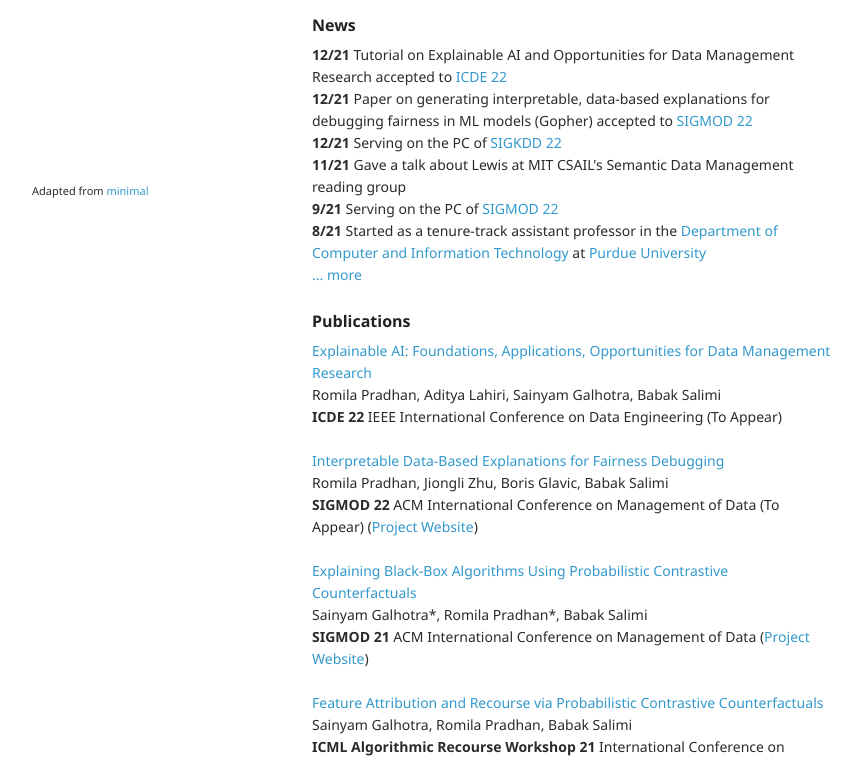
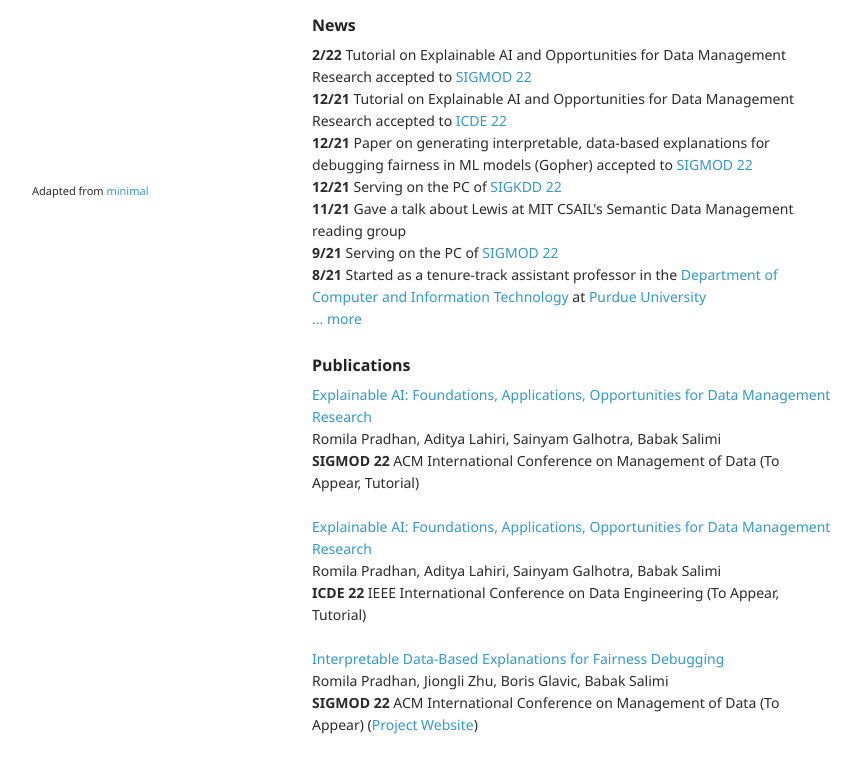
Before and after one commit to romilapradhan/old-website, a plain HTML site: page index.html in a window 1280 px wide. Shown: the part 528-1286 px from the top of the page, without its empty margins (208-1069 px from the left). Drawn offline with Linux system fonts and the light colour scheme.

Commit message:
sigmod tutorial 22

```diff
--- a/index.html
+++ b/index.html
@@ -48,9 +48,10 @@
         <!-- , where I researched database management for causal inference, and taught the undergraduate machine learning course.  -->
         I earned my Ph.D. from Purdue Computer Science and graduated with M.S. and B.S. in Mathematics and Computing from the <a href="http://iitkgp.ac.in/">Indian Institute of Technology (IIT) Kharagpur</a>, India.
 
-        <br><br><font style="color:red"> I am actively looking for prospective students (Ph.D., Master’s, and undergraduate) to join my research group. Email me if you are interested. </font>
+        <br><br><font style="color:red"> I am actively looking for prospective students (Ph.D. and Master’s) to join my research group. Email me if you are interested. </font>
 
         <h2>News</h2>
+        <b>2/22</b> Tutorial on Explainable AI and Opportunities for Data Management Research accepted to <a href="https://2022.sigmod.org/">SIGMOD 22</a><br>
         <b>12/21</b> Tutorial on Explainable AI and Opportunities for Data Management Research accepted to <a href="https://icde2022.ieeecomputer.my/">ICDE 22</a><br>
         <b>12/21</b> Paper on generating interpretable, data-based explanations for debugging fairness in ML models (Gopher) accepted to <a href="https://2022.sigmod.org/">SIGMOD 22</a><br>
         <b>12/21</b> Serving on the PC of <a href="https://kdd.org/kdd2022/">SIGKDD 22</a><br>
@@ -69,14 +70,22 @@
         <b>3/21</b> Paper on probabilistic contrastive counterfactuals to explain black-box algorithms (Lewis) accepted to <a href="https://2021.sigmod.org/">SIGMOD 21</a><br>
         </div>
 
-
         <h2>Publications</h2>
         <a class="paper">
         Explainable AI: Foundations, Applications, Opportunities for Data Management Research
         </a><br>
         Romila Pradhan, Aditya Lahiri, Sainyam Galhotra, Babak Salimi
         <br>
-        <b> ICDE 22</b> IEEE International Conference on Data Engineering (To Appear)
+        <b> SIGMOD 22</b> ACM International Conference on Management of Data (To Appear, Tutorial)
+        <br>
+        <br>
+
+        <a class="paper">
+        Explainable AI: Foundations, Applications, Opportunities for Data Management Research
+        </a><br>
+        Romila Pradhan, Aditya Lahiri, Sainyam Galhotra, Babak Salimi
+        <br>
+        <b> ICDE 22</b> IEEE International Conference on Data Engineering (To Appear, Tutorial)
         <br>
         <br>
 
```
